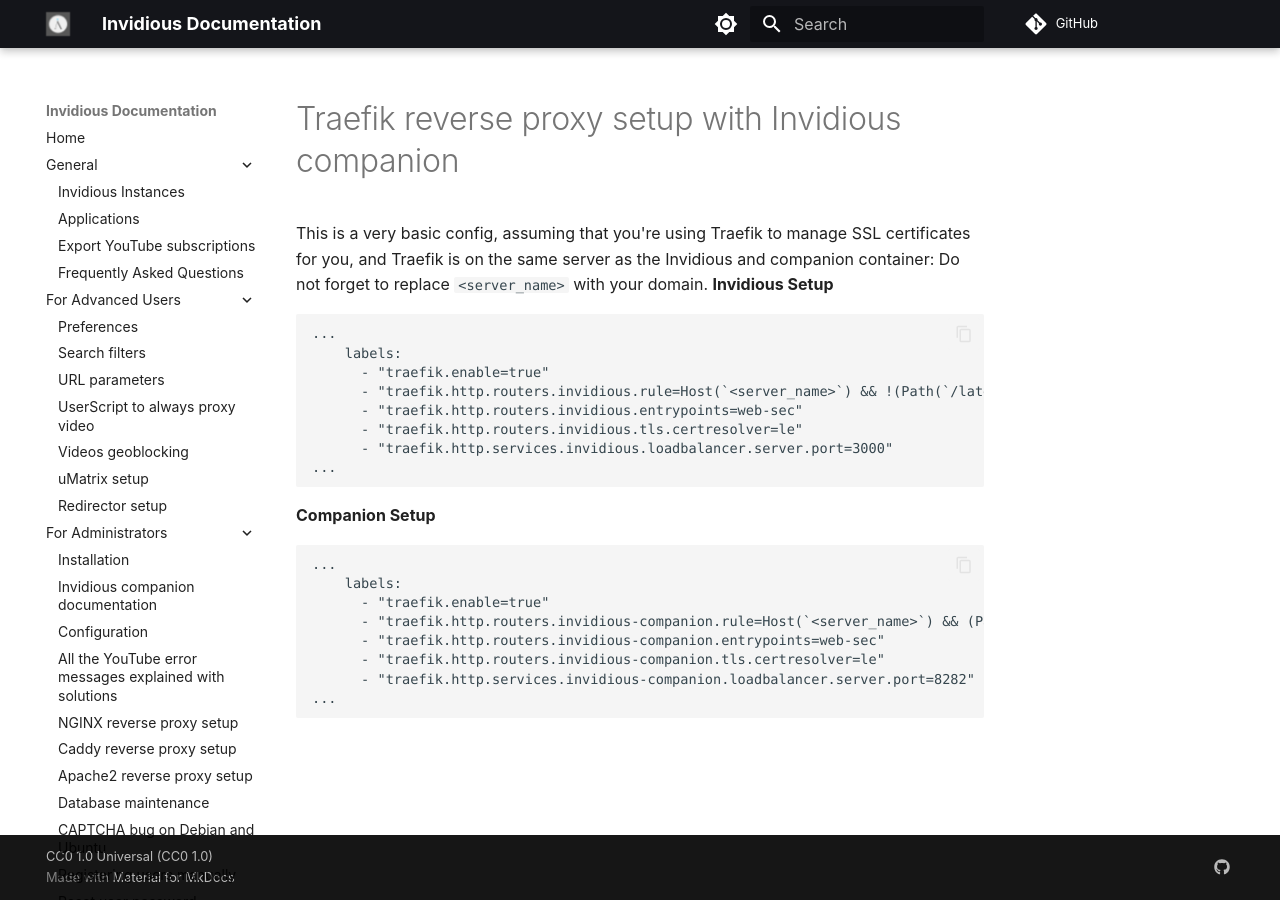
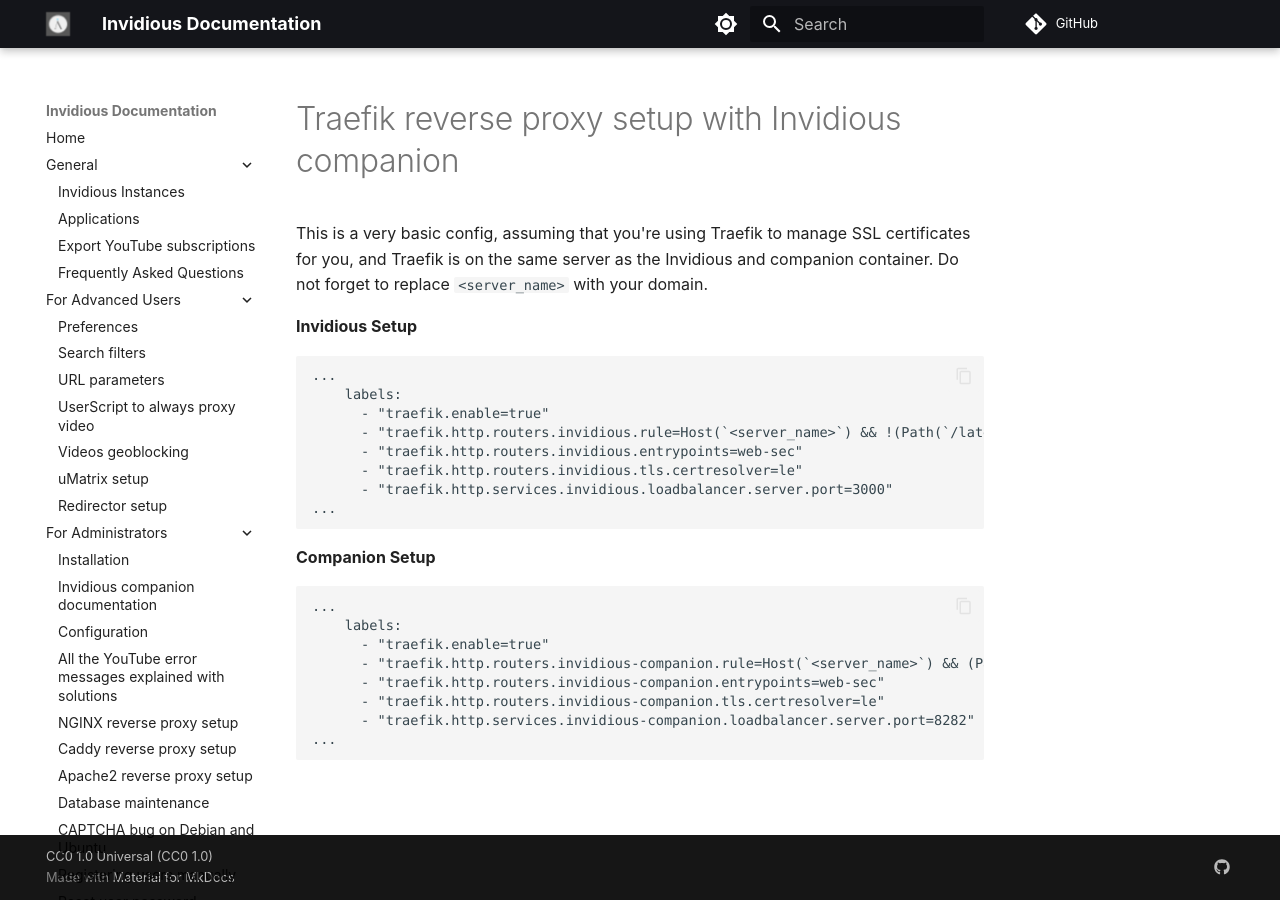
Before and after one commit to iv-org/documentation, an MkDocs documentation site: the page built from docs/companion-traefik.md, in a window 1280 px wide. Built offline with MkDocs 1.6.1 and Material for MkDocs 9.7.7, drawn with Linux system fonts in a browser that asks for light colours; comment, search, counter and statistics services are not loaded.

Commit message:
Typos and line break

````diff
--- a/docs/companion-traefik.md
+++ b/docs/companion-traefik.md
@@ -1,7 +1,8 @@
 # Traefik reverse proxy setup with Invidious companion
 
-This is a very basic config, assuming that you're using Traefik to manage SSL certificates for you, and Traefik is on the same server as the Invidious and companion container:
+This is a very basic config, assuming that you're using Traefik to manage SSL certificates for you, and Traefik is on the same server as the Invidious and companion container.
 Do not forget to replace `<server_name>` with your domain.
+
 **Invidious Setup**
 ```
 ...
````
